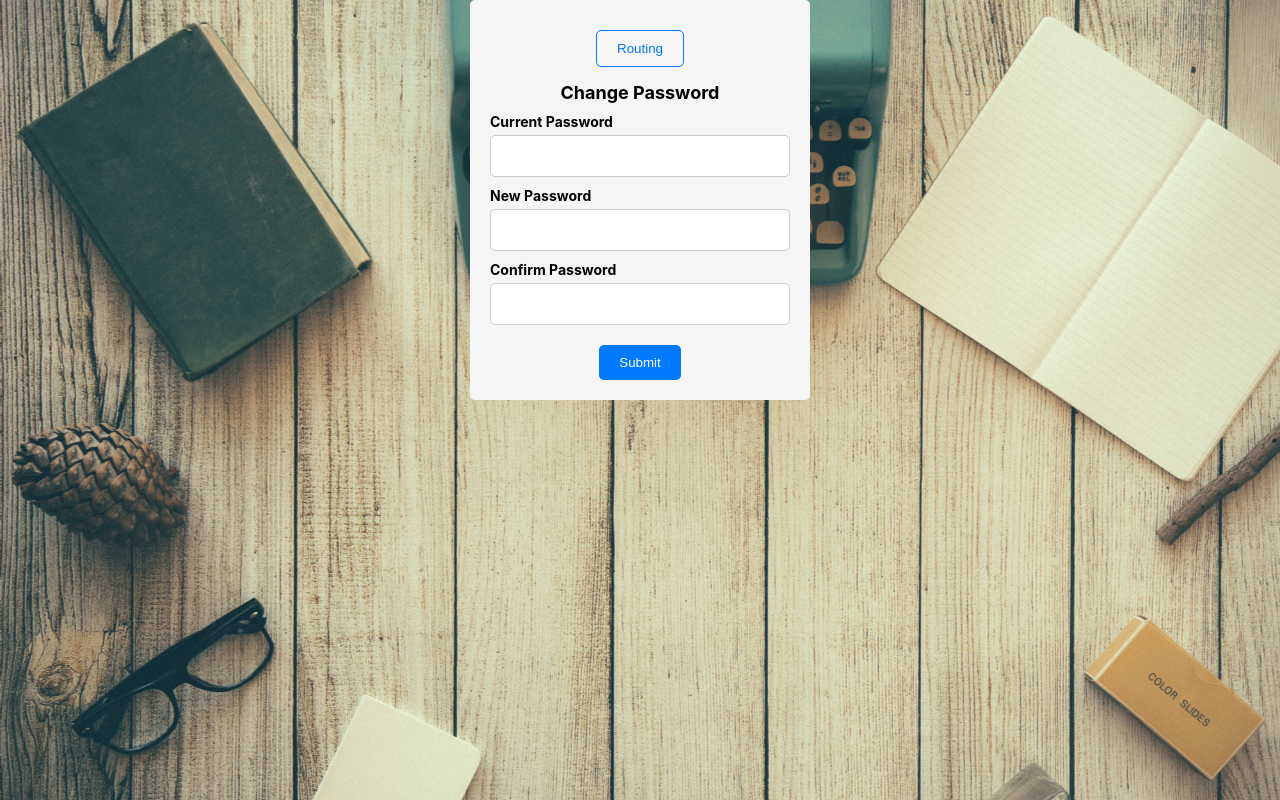
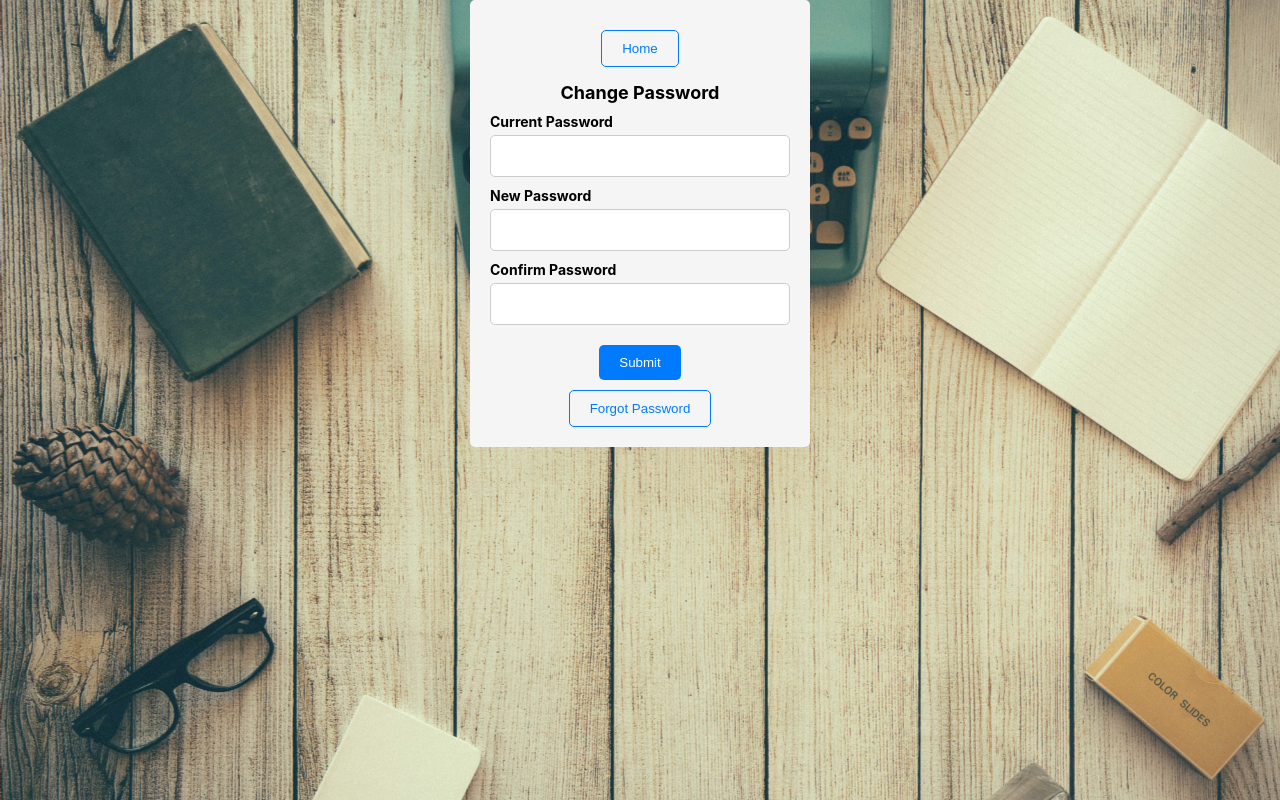
Before and after one commit to matinza/Communication_LTD, a React (Create React App) app in the folder communication_ltd_client/: page /changePassword in a window 1280 px wide. Built offline with nearby package versions, Linux system fonts and the light colour scheme.

Commit message:
update the to home compoent instead of routing compoenet

```diff
--- a/communication_ltd_client/src/App.js
+++ b/communication_ltd_client/src/App.js
@@ -5,8 +5,8 @@ import Register from './components/register/Register';
 import ChangePassword from './components/changePassword/ChangePassword';
 import ForgotPassword from './components/forgotPassword/ForgotPassword';
 import System from './components/system/System';
+import Home from './components/home/Home';
 import { Route, Routes } from 'react-router-dom';
-import Routing from './components/routing/Routhing';
 
 function App() {
   return (
@@ -18,7 +18,7 @@ function App() {
           <Route exact path="/changePassword" element={<ChangePassword/>}/>
           <Route exact path="/forgotPassword" element={<ForgotPassword/>}/>
           <Route exact path="/system" element={<System/>}/>
-          <Route exact path="/routing" element={<Routing/>}/>
+          <Route exact path="/home" element={<Home/>}/>
         </Routes>
       </div>
   );
--- a/communication_ltd_client/src/components/changePassword/ChangePassword.js
+++ b/communication_ltd_client/src/components/changePassword/ChangePassword.js
@@ -11,8 +11,12 @@ const ChangePassword = () => {
     confirmPassword: '',
   });
 
-  const handleRouting = () => {
-    navigate('/routing');
+  const handleHome = () => {
+    navigate('/home');
+  };
+
+  const handleForgotPassword = () => {
+    navigate('/forgotPassword');
   };
 
   const handleChange = (event) => {
@@ -21,13 +25,28 @@ const ChangePassword = () => {
 
   const handleSubmit = (event) => {
     event.preventDefault();
-    console.log(formData); // Replace with your own change password logic
+    axios.post('https://localhost:4000/login', formData, {
+      withCredentials: true,
+      headers: {
+        'Content-Type': 'application/json;charset=UTF-8'
+      },
+    }).then(response => {
+      toast.success(`${response.data.message}, redirecting to home page`);
+      saveTokenToLocalStorage(response.data.token);
+
+        setTimeout(() => {
+          navigate('/home');
+        }, 5000);
+    }).catch(error => {
+      console.error('login error', error.response.data.message);
+      toast.error(`login error: ${error.response.data.message}`);
+    });
   };
 
   return (
     <form className="change-password-form" onSubmit={handleSubmit}>
-      <button type="button" onClick={handleRouting}>
-          Routing
+      <button type="button" onClick={handleHome}>
+          Home
       </button>
       <h2>Change Password</h2>
       <div className="form-group">
@@ -64,6 +83,9 @@ const ChangePassword = () => {
         />
       </div>
       <button type="submit">Submit</button>
+      <button type="button" onClick={handleForgotPassword}>
+          Forgot Password
+        </button>
     </form>
   );
 };
--- a/communication_ltd_client/src/components/forgotPassword/ForgotPassword.js
+++ b/communication_ltd_client/src/components/forgotPassword/ForgotPassword.js
@@ -1,10 +1,17 @@
 import React, { useState } from 'react';
 import './ForgotPassword.css';
+import { useNavigate } from 'react-router-dom';
 
 const ForgotPassword = () => {
   const [formData, setFormData] = useState({
     email: '',
   });
+
+  const navigate = useNavigate();
+
+  const handleHome = () => {
+    navigate('/home');
+  };
 
   const handleChange = (event) => {
     setFormData({ ...formData, [event.target.name]: event.target.value });
@@ -17,6 +24,9 @@ const ForgotPassword = () => {
 
   return (
     <form className="forget-password-form" onSubmit={handleSubmit}>
+      <button type="button" onClick={handleHome}>
+            Home
+      </button>
       <h2>Forget Password</h2>
       <div className="form-group">
         <label htmlFor="email">Email</label>
--- a/communication_ltd_client/src/components/routing/Routhing.js
+++ b/communication_ltd_client/src/components/home/Home.js
@@ -1,8 +1,8 @@
 import React from 'react';
-import './Routing.css';
+import './Home.css';
 import { useNavigate } from 'react-router-dom';
 
-const Routing = () => {
+const Home = () => {
   const navigate = useNavigate();
 
   const handleSystemClick = () => {
@@ -25,4 +25,4 @@ const Routing = () => {
   );
 };
 
-export default Routing;
+export default Home;
--- a/communication_ltd_client/src/components/login/Login.js
+++ b/communication_ltd_client/src/components/login/Login.js
@@ -25,11 +25,11 @@ const LoginForm = () => {
         'Content-Type': 'application/json;charset=UTF-8'
       },
     }).then(response => {
-      toast.success(`${response.data.message}, redirecting to routing page`);
+      toast.success(`${response.data.message}, redirecting to home page`);
       saveTokenToLocalStorage(response.data.token);
 
         setTimeout(() => {
-          navigate('/routing');
+          navigate('/home');
         }, 5000);
     }).catch(error => {
       console.error('login error', error.response.data.message);
--- a/communication_ltd_client/src/components/system/System.js
+++ b/communication_ltd_client/src/components/system/System.js
@@ -17,8 +17,8 @@ const System = () => {
   const [showTable, setShowTable] = useState(false);
   const navigate = useNavigate();
 
-  const handleRouting = () => {
-    navigate('/routing');
+  const handleHome = () => {
+    navigate('/home');
   };
 
   const handleChange = (event) => {
@@ -86,8 +86,8 @@ const System = () => {
 
   return (
     <div className="system-screen">
-      <button type="button" onClick={handleRouting}>
-          Routing
+      <button type="button" onClick={handleHome}>
+          Home
       </button>
       <h2>Enter New Customer Details</h2>
       <form className="customer-form" onSubmit={handleSubmit}>
```
Also changed, not shown: communication_ltd_client/src/components/home/Home.css (renamed from communication_ltd_client/src/components/routing/Routing.css).
